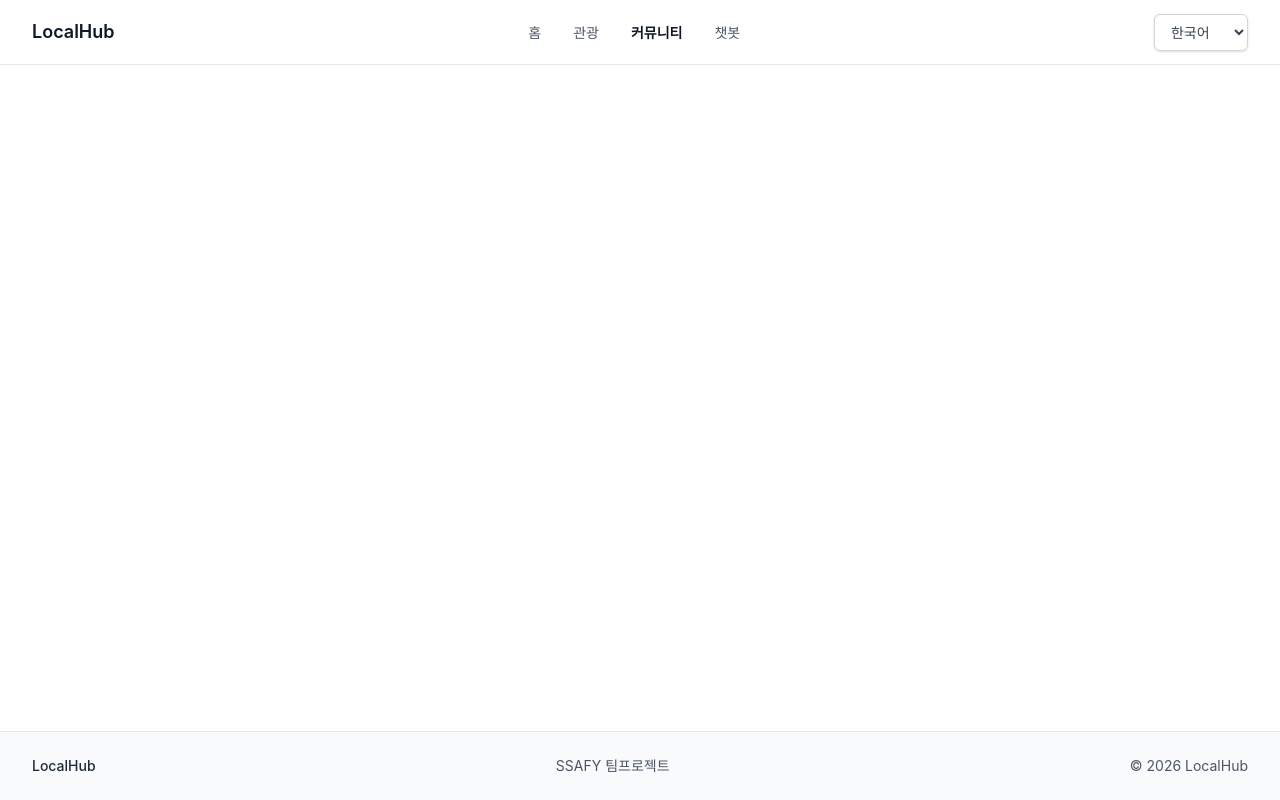
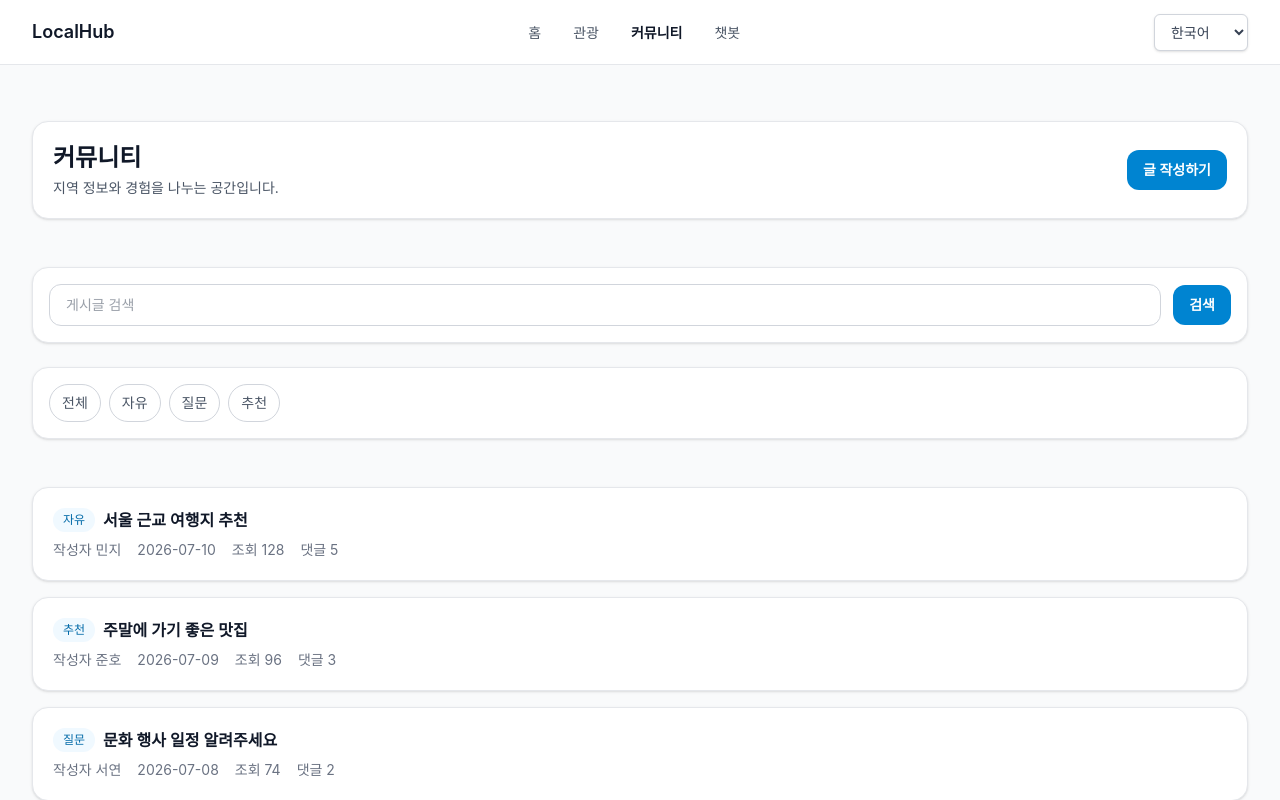
Before and after one commit to kosyunderbar/chatbot_test, a Vue app in the folder frontend/: page /community in a window 1280 px wide. Shown: the top 800 px of the page. Built offline with nearby package versions, Linux system fonts and the light colour scheme.

Commit message:
feat: 커뮤니티 페이지 기본 UI 구현

```diff
--- /dev/null
+++ b/frontend/src/components/board/BoardCategoryFilter.vue
@@ -0,0 +1,18 @@
+<script setup lang="ts">
+const filters = ['전체', '자유', '질문', '추천']
+</script>
+
+<template>
+  <section class="mx-auto max-w-7xl px-4 sm:px-6 lg:px-8">
+    <div class="flex flex-wrap gap-2 rounded-2xl border border-gray-200 bg-white p-4 shadow-sm">
+      <button
+        v-for="filter in filters"
+        :key="filter"
+        type="button"
+        class="rounded-full border border-gray-300 px-3 py-2 text-sm font-medium text-gray-600 transition hover:border-sky-500 hover:text-sky-600"
+      >
+        {{ filter }}
+      </button>
+    </div>
+  </section>
+</template>
--- /dev/null
+++ b/frontend/src/components/board/BoardHeader.vue
@@ -0,0 +1,15 @@
+<script setup lang="ts">
+import BaseButton from '../common/BaseButton.vue'
+</script>
+
+<template>
+  <section class="mx-auto max-w-7xl px-4 py-6 sm:px-6 lg:px-8">
+    <div class="flex flex-col gap-4 rounded-2xl border border-gray-200 bg-white p-5 shadow-sm sm:flex-row sm:items-center sm:justify-between">
+      <div>
+        <h1 class="text-2xl font-semibold text-gray-900">커뮤니티</h1>
+        <p class="mt-1 text-sm text-gray-600">지역 정보와 경험을 나누는 공간입니다.</p>
+      </div>
+      <BaseButton>글 작성하기</BaseButton>
+    </div>
+  </section>
+</template>
--- /dev/null
+++ b/frontend/src/components/board/BoardSearchBar.vue
@@ -0,0 +1,13 @@
+<script setup lang="ts">
+import BaseButton from '../common/BaseButton.vue'
+import BaseInput from '../common/BaseInput.vue'
+</script>
+
+<template>
+  <section class="mx-auto max-w-7xl px-4 sm:px-6 lg:px-8">
+    <div class="flex flex-col gap-3 rounded-2xl border border-gray-200 bg-white p-4 shadow-sm sm:flex-row sm:items-center">
+      <BaseInput placeholder="게시글 검색" class="flex-1" />
+      <BaseButton>검색</BaseButton>
+    </div>
+  </section>
+</template>
--- /dev/null
+++ b/frontend/src/components/board/PostList.vue
@@ -0,0 +1,31 @@
+<script setup lang="ts">
+import PostListItem from './PostListItem.vue'
+
+const posts = [
+  { title: '서울 근교 여행지 추천', category: '자유', author: '민지', date: '2026-07-10', views: 128, comments: 5 },
+  { title: '주말에 가기 좋은 맛집', category: '추천', author: '준호', date: '2026-07-09', views: 96, comments: 3 },
+  { title: '문화 행사 일정 알려주세요', category: '질문', author: '서연', date: '2026-07-08', views: 74, comments: 2 },
+  { title: '역사 명소 투어 코스 공유', category: '자유', author: '유진', date: '2026-07-07', views: 88, comments: 4 },
+  { title: '한강 산책하기 좋은 시간대', category: '추천', author: '도윤', date: '2026-07-06', views: 67, comments: 1 },
+  { title: '쇼핑 동선 짧게 추천해주세요', category: '질문', author: '하린', date: '2026-07-05', views: 54, comments: 2 },
+  { title: '숨은 맛집 발견했어요', category: '자유', author: '태현', date: '2026-07-04', views: 45, comments: 3 },
+  { title: '가족과 가기 좋은 장소', category: '추천', author: '소희', date: '2026-07-03', views: 39, comments: 1 },
+]
+</script>
+
+<template>
+  <section class="mx-auto max-w-7xl px-4 py-6 sm:px-6 lg:px-8">
+    <div class="space-y-4">
+      <PostListItem
+        v-for="post in posts"
+        :key="post.title"
+        :title="post.title"
+        :category="post.category"
+        :author="post.author"
+        :date="post.date"
+        :views="post.views"
+        :comments="post.comments"
+      />
+    </div>
+  </section>
+</template>
--- /dev/null
+++ b/frontend/src/components/board/PostListItem.vue
@@ -0,0 +1,33 @@
+<script setup lang="ts">
+import BaseCard from '../common/BaseCard.vue'
+
+interface Props {
+  title: string
+  category: string
+  author: string
+  date: string
+  views: number
+  comments: number
+}
+
+const props = defineProps<Props>()
+</script>
+
+<template>
+  <BaseCard>
+    <div class="flex flex-col gap-3 sm:flex-row sm:items-center sm:justify-between">
+      <div>
+        <div class="flex flex-wrap items-center gap-2">
+          <span class="rounded-full bg-sky-50 px-2.5 py-1 text-xs font-medium text-sky-700">{{ props.category }}</span>
+          <h2 class="text-base font-semibold text-gray-900">{{ props.title }}</h2>
+        </div>
+        <div class="mt-2 flex flex-wrap gap-4 text-sm text-gray-500">
+          <span>작성자 {{ props.author }}</span>
+          <span>{{ props.date }}</span>
+          <span>조회 {{ props.views }}</span>
+          <span>댓글 {{ props.comments }}</span>
+        </div>
+      </div>
+    </div>
+  </BaseCard>
+</template>
--- a/frontend/src/router/index.ts
+++ b/frontend/src/router/index.ts
@@ -13,6 +13,11 @@ const router = createRouter({
       name: 'tour',
       component: () => import('../views/TourView.vue'),
     },
+    {
+      path: '/community',
+      name: 'community',
+      component: () => import('../views/CommunityView.vue'),
+    },
   ],
 })
 
--- /dev/null
+++ b/frontend/src/views/CommunityView.vue
@@ -0,0 +1,17 @@
+<script setup lang="ts">
+import BoardCategoryFilter from '../components/board/BoardCategoryFilter.vue'
+import BoardHeader from '../components/board/BoardHeader.vue'
+import BoardSearchBar from '../components/board/BoardSearchBar.vue'
+import PostList from '../components/board/PostList.vue'
+</script>
+
+<template>
+  <main class="bg-gray-50 py-8">
+    <div class="space-y-6">
+      <BoardHeader />
+      <BoardSearchBar />
+      <BoardCategoryFilter />
+      <PostList />
+    </div>
+  </main>
+</template>
```
